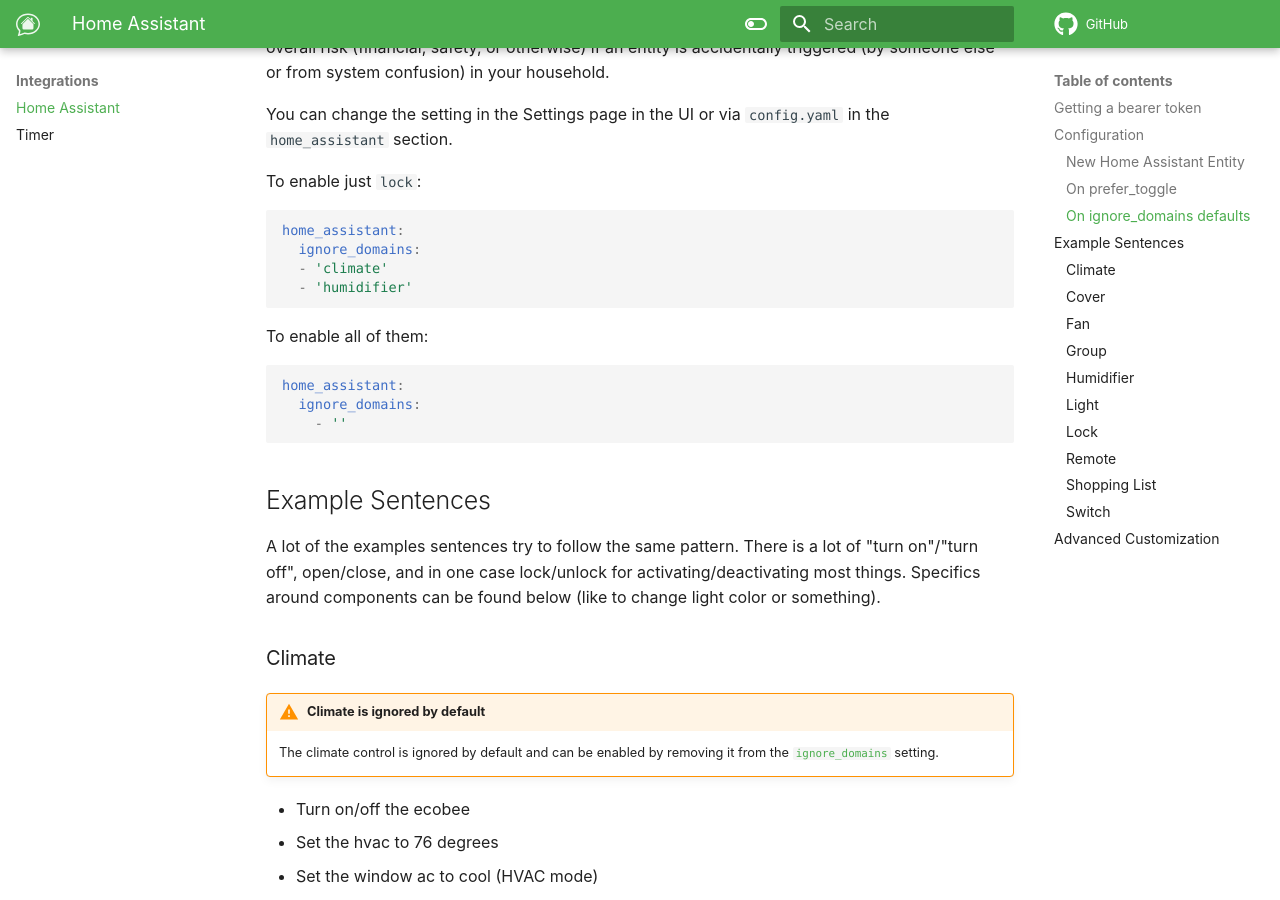
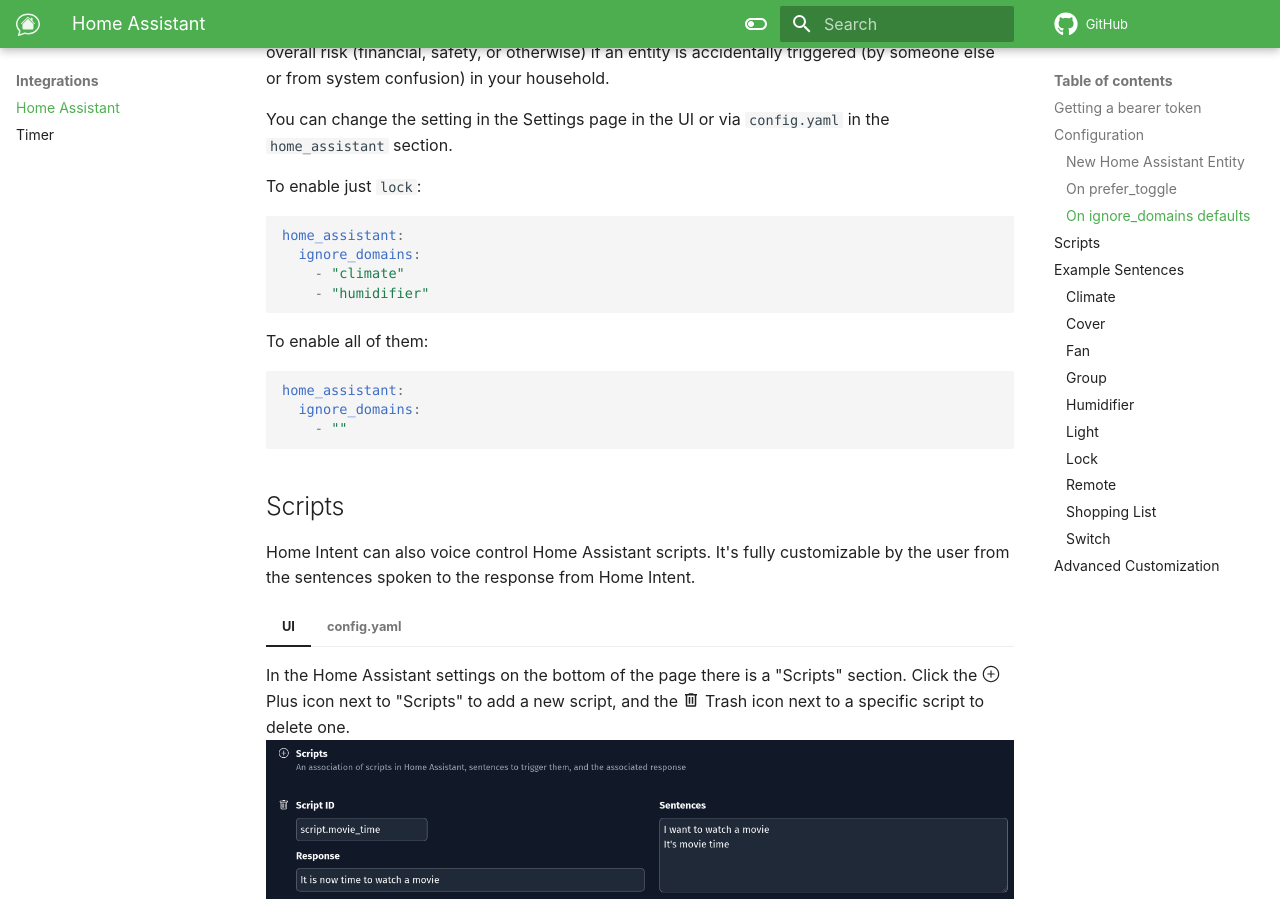
Before and after one commit to JarvyJ/HomeIntent, an MkDocs documentation site: the page built from docs/docs/integrations/home-assistant.md, in a window 1280 px wide and 900 px high, scrolled down 1788 px. Built offline with MkDocs 1.6.1 and Material for MkDocs 9.7.7, drawn with Linux system fonts in a browser that asks for light colours; comment, search, counter and statistics services are not loaded.

Commit message:
updated docs for scripts and fix the ui tab bug

````diff
--- a/docs/docs/integrations/home-assistant.md
+++ b/docs/docs/integrations/home-assistant.md
@@ -1,23 +1,24 @@
 # Home Assistant
+
 Example Config:
 
 ```yaml
 home_assistant:
   url: "http://my-home-assistant-url:8123"
   bearer_token: "eyJ0eXAiOiJKV1QiLCJhbGci..."
-
 ```
 
 !!! note
-    The `url` is the URL that you use to access Home Assistant. It supports `https` if using a common certificate provider (like Let's Encrypt). Currently there is no support for a self-signed certificate.
+The `url` is the URL that you use to access Home Assistant. It supports `https` if using a common certificate provider (like Let's Encrypt). Currently there is no support for a self-signed certificate.
 
 ## Getting a bearer token
+
 In Home Assistant, if you go to your "Profile" page (by clicking your username) and scroll to the bottom, there is a section called "Long-Lived Access Tokens". Click on "Create" and give your token a name like "HomeIntent". Copy the token and place it in the config. It will last 10 years. NOTE: I've truncated the token above, but they are quite long.
 
 ## Configuration
 
 | Option          | Description                                                                       | Required/Default            |
-|:----------------|:----------------------------------------------------------------------------------|:----------------------------|
+| :-------------- | :-------------------------------------------------------------------------------- | :-------------------------- |
 | url             | The URL for your Home Assistant instance                                          | REQUIRED                    |
 | bearer_token    | The long-lived access token that Home Intent uses to interact with Home Assistant | REQUIRED                    |
 | prefer_toggle   | Prefer to `toggle` instead using `on` or `off` when handling intents              | `true`                      |
@@ -25,41 +26,68 @@
 | ignore_entities | Specific entity id's from Home Assistant to ignore                                |                             |
 
 ### New Home Assistant Entity
+
 If you add a new entity in Home Assistant and want to control it via Home Intent, you need to restart Home Intent for it to pick up on new/modified entities. This can easily be done by clicking "Restart" in the Home Intent UI or restarting the container running Home Intent.
 
 ### On `prefer_toggle`
+
 After a few years of running various voice assistants, I've noticed that they can really struggle with "on" and "off". It's particularly annoying when you're trying to turn off a light at night and nothing happens. At some point I played with switching it over to "toggle" instead of doing an "on" or "off" and everything works a lot better. This is why `prefer_toggle` defaults to `True`.
 
 Currently `prefer_toggle` is only used for the following:
 
- * climate
- * fan
- * humidifier
- * light
- * remote
- * switch
+- climate
+- fan
+- humidifier
+- light
+- remote
+- switch
 
 ### On `ignore_domains` defaults
+
 Ignore domains by default includes `climate`, `lock`, and `humidifer` so you can consider the overall risk (financial, safety, or otherwise) if an entity is accidentally triggered (by someone else or from system confusion) in your household.
 
 You can change the setting in the Settings page in the UI or via `config.yaml` in the `home_assistant` section.
 
 To enable just `lock`:
+
 ```yaml
 home_assistant:
   ignore_domains:
-  - 'climate'
-  - 'humidifier'
+    - "climate"
+    - "humidifier"
 ```
 
 To enable all of them:
+
 ```yaml
 home_assistant:
   ignore_domains:
-    - ''
+    - ""
 ```
 
+## Scripts
+
+Home Intent can also voice control Home Assistant scripts. It's fully customizable by the user from the sentences spoken to the response from Home Intent.
+
+=== "UI"
+
+    In the Home Assistant settings on the bottom of the page there is a "Scripts" section. Click the :octicons-plus-circle-24: Plus icon next to "Scripts" to add a new script, and the :material-trash-can-outline: Trash icon next to a specific script to delete one.
+    ![Script editor](../img/ui/home-assistant-edit-scripts.png)
+
+=== "config.yaml"
+
+    ```yaml
+    home_assistant:
+      scripts:
+        script.movie_time:
+          sentences:
+          - I want to watch a movie
+          - It's movie time
+          response: It is now time to watch a movie
+    ```
+
 ## Example Sentences
+
 A lot of the examples sentences try to follow the same pattern. There is a lot of "turn on"/"turn off", open/close, and in one case lock/unlock for activating/deactivating most things. Specifics around components can be found below (like to change light color or something).
 
 ### Climate
@@ -68,35 +96,34 @@
 
     The climate control is ignored by default and can be enabled by removing it from the [`ignore_domains`](#on-ignore_domains-defaults) setting.
 
-
- * Turn on/off the ecobee
- * Set the hvac to 76 degrees
- * Set the window ac to cool (HVAC mode)
- * Set the ecobee high temperature to 80
- * Set the ecobee low temperature to 76 degrees farenheit
- * Turn on/off the hvac aux heat
- * set the ecobee to eco (HVAC preset)
-
+- Turn on/off the ecobee
+- Set the hvac to 76 degrees
+- Set the window ac to cool (HVAC mode)
+- Set the ecobee high temperature to 80
+- Set the ecobee low temperature to 76 degrees farenheit
+- Turn on/off the hvac aux heat
+- set the ecobee to eco (HVAC preset)
 
 ### Cover
 
- * Open the garage door
- * Close the pergola roof
- * Stop the living room window (works for tilt or open/close)
- * Tilt open the living room window
- * Open the hall window half way
+- Open the garage door
+- Close the pergola roof
+- Stop the living room window (works for tilt or open/close)
+- Tilt open the living room window
+- Open the hall window half way
 
 ### Fan
- * Turn on/off the living room fan
- * Toggle the ceiling fan
- * \*Set the kitchen fan to [not] oscillate
- * \*Start/stop oscillating the attic fan
- * \*Oscillate the attic fan
- * \*Turn on/off the attic fan osccilation
- * Set/make/change the living room fan to sleep
- * Reverse the ceiling fan
- * Increase/Decrease the kitchen fan
- * Set/make/change the living room fan to high/medium/low
+
+- Turn on/off the living room fan
+- Toggle the ceiling fan
+- \*Set the kitchen fan to [not] oscillate
+- \*Start/stop oscillating the attic fan
+- \*Oscillate the attic fan
+- \*Turn on/off the attic fan osccilation
+- Set/make/change the living room fan to sleep
+- Reverse the ceiling fan
+- Increase/Decrease the kitchen fan
+- Set/make/change the living room fan to high/medium/low
 
 Home Intent will only allow the specific fans that can oscillate to be set for oscillation. Same thing with presets and fan speeds.
 
@@ -104,9 +131,9 @@
 
 ### Group
 
- * Toggle the (basement lights)
- * Turn on the (basement lights)
- * Turn off (super cool lights)
+- Toggle the (basement lights)
+- Turn on the (basement lights)
+- Turn off (super cool lights)
 
 The group friendly names are in parenthesis.
 
@@ -116,19 +143,19 @@
 
     The humidifier control is ignored by default and can be enabled by removing it from the [`ignore_domains`](#on-ignore_domains-defaults) setting.
 
- * Turn on/off the humidifer
- * Set the humidifier to 68%
- * Set the dehumidifier to 72%
- * Set the hygrostat to eco
+- Turn on/off the humidifer
+- Set the humidifier to 68%
+- Set the dehumidifier to 72%
+- Set the hygrostat to eco
 
 ### Light
 
- * Turn on the kitchen light
- * Set the master bedroom light to 80% brightness
- * Make the den red
- * Change the bathroom light to blue
- * Make the kitchen daylight
- * set the kitchen to warm white at 80% brightness
+- Turn on the kitchen light
+- Set the master bedroom light to 80% brightness
+- Make the den red
+- Change the bathroom light to blue
+- Make the kitchen daylight
+- set the kitchen to warm white at 80% brightness
 
 A full list of colors can be found [in the source](https://github.com/JarvyJ/HomeIntent/blob/main/home_intent/default_configs/home_assistant/colors.txt) as well as the [color temperatures](https://github.com/JarvyJ/HomeIntent/blob/main/home_intent/default_configs/home_assistant/color_temperature.yaml).
 
--- a/docs/mkdocs.yml
+++ b/docs/mkdocs.yml
@@ -9,10 +9,9 @@
   custom_dir: overrides/
 
   features:
-  - navigation.tabs
-  - navigation.sections
-  - navigation.instant
-
+    - navigation.tabs
+    - navigation.sections
+    - navigation.instant
 
   palette:
     - media: "(prefers-color-scheme: light)"
@@ -39,7 +38,8 @@
 markdown_extensions:
   - admonition
   - pymdownx.highlight
-  - pymdownx.tabbed
+  - pymdownx.tabbed:
+      alternate_style: true
   - pymdownx.superfences
   - pymdownx.emoji:
       emoji_index: !!python/name:materialx.emoji.twemoji
````
Also changed, not shown: other parts of docs/docs/integrations/home-assistant.md (+26 -26 lines), docs/docs/getting-started/installation.md (+13 -10 lines), docs/docs/img/ui/home-assistant-edit-scripts.png (added).
